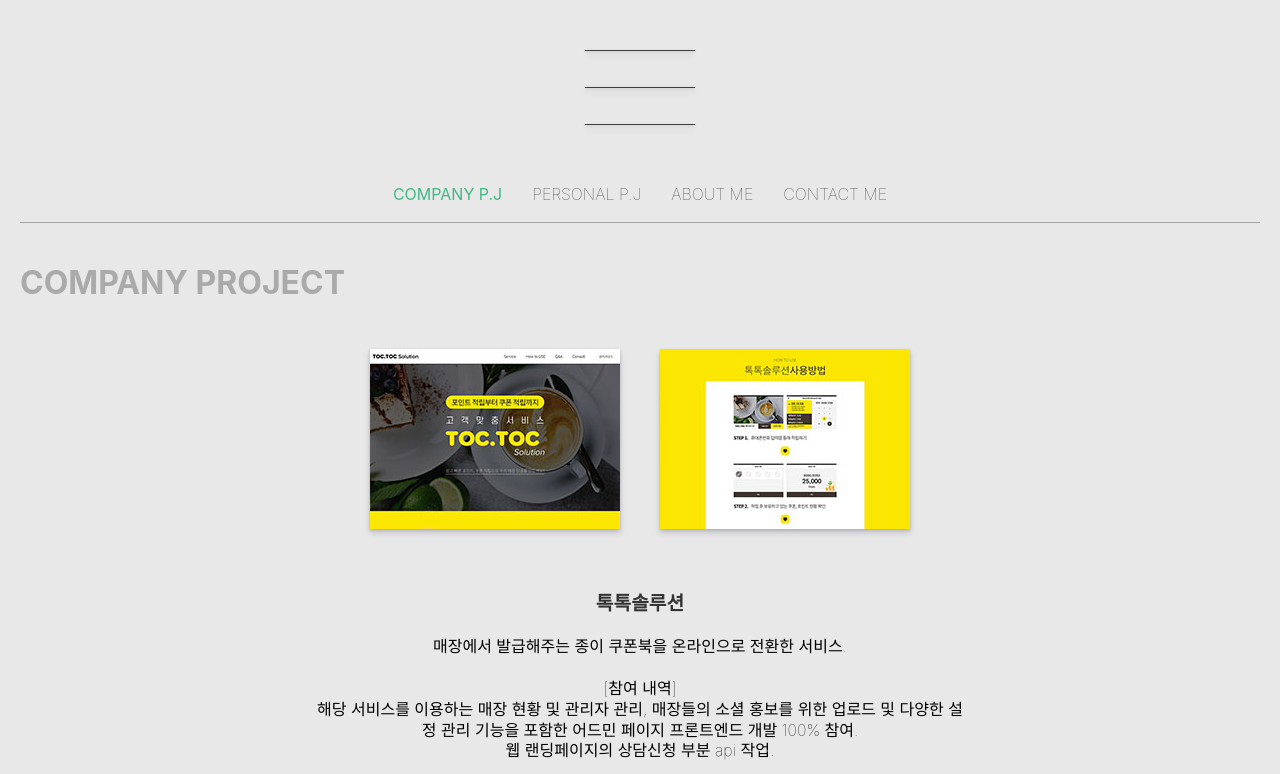
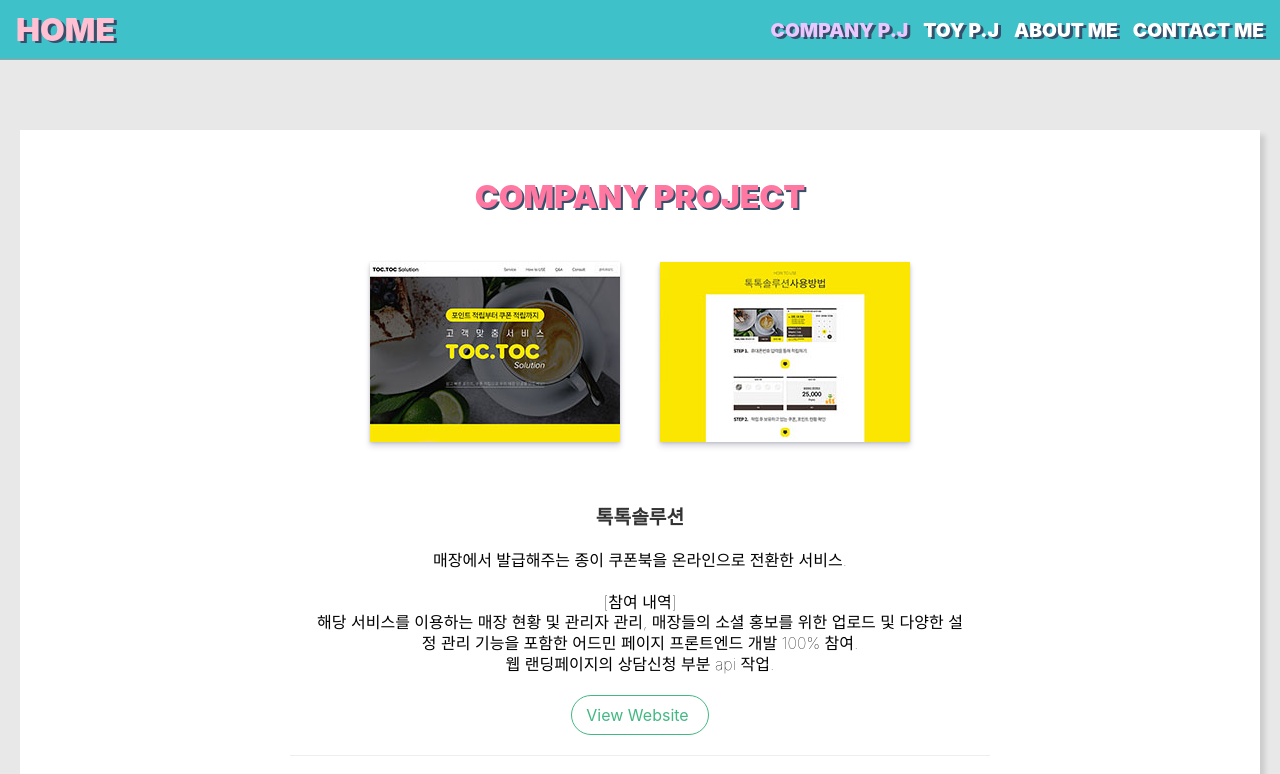
Before and after one commit to sunivers/MyPortfolio, a Vue app: page /company in a window 1280 px wide. Shown: the top 774 px of the page. Built offline with nearby package versions, Linux system fonts and the light colour scheme.

Commit message:
navigation 컴포넌트 디자인 수정 및 App.vue에서 한번만 import 하도록 수정 / personal project -> toy project로 전체적인 네이밍 수정

```diff
--- a/src/App.vue
+++ b/src/App.vue
@@ -4,6 +4,7 @@
 			<MainView></MainView>
 		</main>
 		<main v-else>
+			<tool-bar></tool-bar>
 			<router-view></router-view>
 		</main>
 		<Footer></Footer>
@@ -11,14 +12,15 @@
 </template>
 
 <script>
-// import Logo from './components/Logo.vue';
 import MainView from './views/MainView.vue';
+import ToolBar from './components/ToolBar.vue';
 import Footer from './components/Footer.vue';
 
 export default {
 	name: 'app',
 	components: {
 		MainView,
+		ToolBar,
 		Footer,
 	},
 };
@@ -51,11 +53,16 @@
 }
 .section {
 	margin: 20px 0 50px 0;
+	background-color: #fff;
+	box-shadow: 5px 5px 5px rgba(0, 0, 0, 0.12);
+	padding: 20px;
+	text-align: center;
 }
-.section h1 {
+.section > h1 {
 	font-size: 2rem;
+	font-weight: 900;
+	color: #ff78a1;
+	text-shadow: 2px 2px #364f6b;
 	text-transform: uppercase;
-	color: #aaa;
-	font-weight: bold;
 }
 </style>
--- a/src/components/ToolBar.vue
+++ b/src/components/ToolBar.vue
@@ -1,38 +1,133 @@
 <template>
-    <div class="header">
+    <header class="header">
+        <div class="home">
+            <router-link to="/">Home</router-link>
+        </div>
+        <button :class="['m_nav_button', {active}]" @click="toggleNav">
+            <div></div>
+            <div></div>
+            <div></div>
+        </button>
+        <div v-if="active" class="nav">
             <router-link to="/company">company p.j</router-link>
-        <router-link to="/personal">personal p.j</router-link>
+            <router-link to="/toy">toy p.j</router-link>
             <router-link to="/about">about me</router-link>
             <router-link to="/contact">contact me</router-link>
         </div>
+    </header>
 </template>
 
 <script>
 export default {
-
+	data() {
+		return {
+			active: false,
+		};
+	},
+	methods: {
+		toggleNav() {
+			this.active = !this.active;
+		},
+	},
+	mounted() {
+		if (window.innerWidth >= 768) {
+			this.active = true;
 		}
+	},
+};
 </script>
 
 <style scoped>
 .header {
-    padding: 8px;
-    text-align: center;
+	display: flex;
+	padding: 0 16px;
 	border-bottom: 1px solid #a0a0a0;
-    margin: 40px 0;
+	background-color: #3fc1c9;
+	justify-content: space-between;
+	height: 60px;
+	box-sizing: border-box;
+	position: relative;
+}
+.header .home a {
+	font-size: 2rem;
+	color: #ffc0d3;
+	margin: 0;
 }
 .header a.router-link-exact-active {
-    color: #42b883;
-    font-weight: normal;
+	color: #eac7ff;
 }
 .header a {
-    color: #333;
-    padding: 10px 15px;
+	font-size: 1.2rem;
+	font-weight: 900;
+	color: #fff;
+	text-shadow: 3px 2px #364f6b;
+	text-transform: uppercase;
+	line-height: 60px;
 	text-decoration: none;
 	text-transform: uppercase;
-    font-weight: lighter;
 	display: inline-block;
+	margin-left: 15px;
 }
 .header a:hover {
 	text-decoration: underline;
 }
+
+.m_nav_button {
+	background: none;
+	border: none;
+	cursor: pointer;
+	padding: 0;
+	width: 30px;
+	height: 30px;
+	position: absolute;
+	top: 50%;
+	right: 16px;
+	transform: translate(0, -50%);
+	z-index: 10;
+}
+.m_nav_button div {
+	width: 30px;
+	height: 3px;
+	background-color: #fff;
+	margin-bottom: 8px;
+}
+.m_nav_button div:last-child {
+	margin: 0;
+}
+.m_nav_button.active div:nth-child(1) {
+	margin: 0;
+	transform: translate(0, 3px) rotate(45deg);
+}
+.m_nav_button.active div:nth-child(2) {
+	display: none;
+}
+.m_nav_button.active div:nth-child(3) {
+	transform: rotate(-45deg);
+}
+
+.nav {
+	position: absolute;
+	right: 0;
+	width: 200px;
+	height: 100vh;
+	background-color: #3fc1c9;
+	border-left: 2px solid #364f6b;
+	padding: 60px 20px 0;
+	box-sizing: border-box;
+	text-align: right;
+}
+
+@media (min-width: 768px) {
+	.m_nav_button {
+		display: none;
+	}
+	.nav {
+		display: block;
+		position: static;
+		width: auto;
+		height: auto;
+		padding: 0;
+		border: none;
+	}
+}
 </style>
--- a/src/routes/index.js
+++ b/src/routes/index.js
@@ -1,7 +1,7 @@
 import Vue from 'vue';
 import VueRouter from 'vue-router';
 import CompanyView from '../views/CompanyView.vue';
-import PersonalView from '../views/PersonalView.vue';
+import ToyView from '../views/ToyView.vue';
 import AboutView from '../views/AboutView.vue';
 import ContactView from '../views/ContactView.vue';
 
@@ -16,9 +16,9 @@
       component: CompanyView,
     },
     {
-      path: '/personal',
-      name: 'personal',
-      component: PersonalView,
+      path: '/toy',
+      name: 'toy',
+      component: ToyView,
     },
     {
       path: '/about',
--- a/src/views/AboutView.vue
+++ b/src/views/AboutView.vue
@@ -1,8 +1,5 @@
 <template>
     <div class="container">
-        <router-link to="/"><logo></logo></router-link>
-        <tool-bar></tool-bar>
-
         <!-- Intro -->
         <section class="section intro">
             <h1>intro</h1>
@@ -109,14 +106,7 @@
 </template>
 
 <script>
-import Logo from '../components/Logo.vue';
-import ToolBar from '../components/ToolBar.vue';
-
 export default {
-	components: {
-		Logo,
-		ToolBar,
-	},
 	methods: {
 		moveLeft: function() {
 			this.animateTimeLine('');
@@ -318,7 +308,10 @@
 	justify-content: center;
 	margin-bottom: 20px;
 }
-
+.timeline .arrows button {
+	border: none;
+	background-color: none;
+}
 .timeline .arrows .arrow__prev {
 	margin-right: 20px;
 }
--- a/src/views/CompanyView.vue
+++ b/src/views/CompanyView.vue
@@ -1,8 +1,5 @@
 <template>
     <div class="container">
-        <router-link to="/"><logo></logo></router-link>
-        <tool-bar></tool-bar>
-
         <section class="section projects">
             <h1>Company Project</h1>
             <div class="project-list">
@@ -160,15 +157,7 @@
 </template>
 
 <script>
-import Logo from '../components/Logo.vue';
-import ToolBar from '../components/ToolBar.vue';
-
-export default {
-	components: {
-		Logo,
-		ToolBar,
-	},
-};
+export default {};
 </script>
 
 <style>
@@ -179,6 +168,9 @@
 	border-bottom: 1px solid #eee;
 	max-width: 700px;
 	margin: 0 auto;
+}
+.project-list .item:last-child {
+	border-bottom: none;
 }
 .project-list .image {
 	margin: 0 auto;
--- a/src/views/ContactView.vue
+++ b/src/views/ContactView.vue
@@ -1,7 +1,5 @@
 <template>
     <div class="container">
-        <router-link to="/"><logo></logo></router-link>
-        <tool-bar></tool-bar>
         <section class="section contact">
             <h1>Contact me</h1>
             <div class="contact-icon">
@@ -23,15 +21,7 @@
 </template>
 
 <script>
-import Logo from '../components/Logo.vue';
-import ToolBar from '../components/ToolBar.vue';
-
-export default {
-	components: {
-		Logo,
-		ToolBar,
-	},
-};
+export default {};
 </script>
 
 <style scoped>
--- a/src/views/MainView.vue
+++ b/src/views/MainView.vue
@@ -18,7 +18,7 @@
 					<router-link to="/company">company project</router-link>
 				</li>
 				<li>
-					<router-link to="/personal">personal project</router-link>
+					<router-link to="/toy">toy project</router-link>
 				</li>
 				<li>
 					<router-link to="/about">about me</router-link>
--- a/src/views/PersonalView.vue
+++ b/src/views/ToyView.vue
@@ -1,10 +1,7 @@
 <template>
     <div class="container">
-        <router-link to="/"><logo></logo></router-link>
-        <tool-bar></tool-bar>
-
         <section class="section projects">
-            <h1>Personal Project</h1>
+            <h1>Toy Project</h1>
             <div class="project-list">
                 <div class="item">
                     <figure class="image">
@@ -88,15 +85,7 @@
 </template>
 
 <script>
-import Logo from '../components/Logo.vue';
-import ToolBar from '../components/ToolBar.vue';
-
-export default {
-	components: {
-		Logo,
-		ToolBar,
-	},
-};
+export default {};
 </script>
 
 <style>
```
Lines whose indentation alone changed are shown as unchanged.
